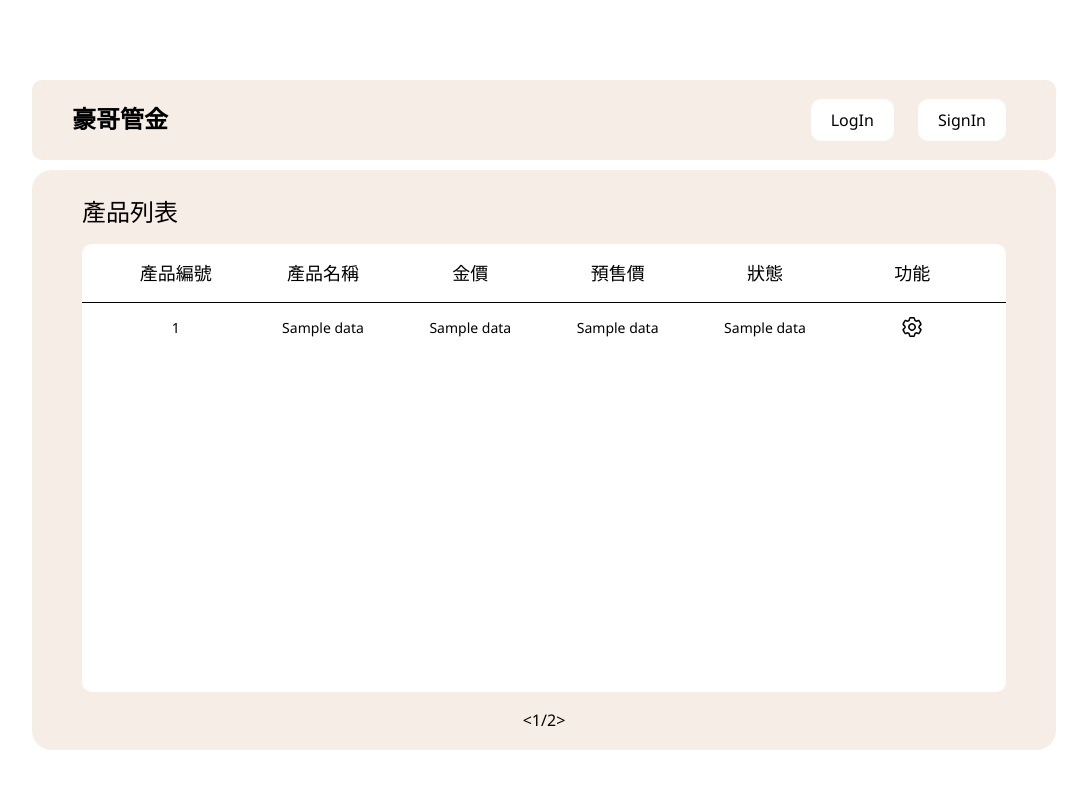
After one commit to Liaoesn/Gold, a Flask app: template templates/product/list.html in a window 1280 px wide. The commit adds this page. Shown: the whole page, without its empty margins (96-1183 px from the left). Run offline with Flask 3, Linux system fonts and the light colour scheme; the template is opened without the code that fills it: most values are stand-ins (such as "Sample title", 1, 10 or a date in 2020); some libraries are stand-ins or nearby versions; some web fonts are replaced.

Commit message:
新增-貨物list

```diff
--- a/static/css/members/list.css
+++ b/static/css/common/list.css
@@ -14,7 +14,7 @@ main{
 .tableArea{
     margin: 20px 50px;
     height: 80%;
-    overflow: scroll;
+    overflow: hidden;
     border-radius: 10px;
     background-color: white;
 }
@@ -54,3 +54,6 @@ main{
     display: flex;
     justify-content: center;
 }
+.setting a img {
+    width: 20px;
+}
--- /dev/null
+++ b/templates/product/list.html
@@ -0,0 +1,75 @@
+<!DOCTYPE html>
+<html lang="en">
+<head>
+    <meta charset="UTF-8">
+    <meta name="viewport" content="width=device-width, initial-scale=1.0">
+    <title>黃金進銷存系統</title>
+    <link rel="stylesheet" type="text/css" href="../../static/css/global.css">
+    <link rel="stylesheet" type="text/css" href="../../static/css/common/list.css">
+</head>
+<body>
+    <nav class="navbar">
+        <a href="/">
+            <h1>豪哥管金</h1>
+        </a>
+        <div class="login">
+            {% if session['account'] %}
+                <a>Welcome {{ session['account'][0] }} Permissions is
+                    {% if session['account'][2] == 'a'%}
+                        Manager
+                    {% elif session['account'][2] == 'b'%}
+                        Seller
+                    {% else %}
+                        Normal
+                    {% endif %}
+                </a>
+                <a href="logout">LogOut</a>
+            {% elif request.path == '/user/logout' %}
+                <!-- <script>alert('成功登出')</script> -->
+                <a href="login_form">LogIn</a>
+                <a href="create">SignIn</a>
+            {% else %}
+                <a href="user/login_form">LogIn</a>
+                <a href="user/create">SignIn</a>
+            {% endif %}
+        </div>
+    </nav>
+    <main>
+        <section class="title">
+            <h1>產品列表</h1>
+        </section>
+        <section class="tableArea">
+            <table>
+                <thead>
+                    <tr class="head">
+                        <th>產品編號</th>
+                        <th>產品名稱</th>
+                        <th>金價</th>
+                        <th>預售價</th>
+                        <th>狀態</th>
+                        <th>功能</th>
+                    </tr>
+                </thead>
+                <tbody>
+                    {% for d in data %}
+                    <tr>
+                        <td>{{d[0]}}</td>
+                        <td>{{d[1]}}</td>
+                        <td>{{d[3]}}</td>
+                        <td>{{d[5]}}</td>
+                        <td>{{d[5]}}</td>
+                        <td class="setting"><a><img src="../../static/img/setting.png"></a></td>
+                    </tr>
+                    {% endfor %}
+                </tbody>
+            </table>
+        </section>
+        <div class="changePage">
+            <a><</a>
+            <p>1/2</p>
+            <a>></a>
+        </div>
+    </main>
+</body>
+</html>
+<script src="//cdnjs.cloudflare.com/ajax/libs/css.js/2.5.3/css.min.js"></script>
```
Also changed, not shown: static/img/search.png (added), static/img/setting.png (added).
